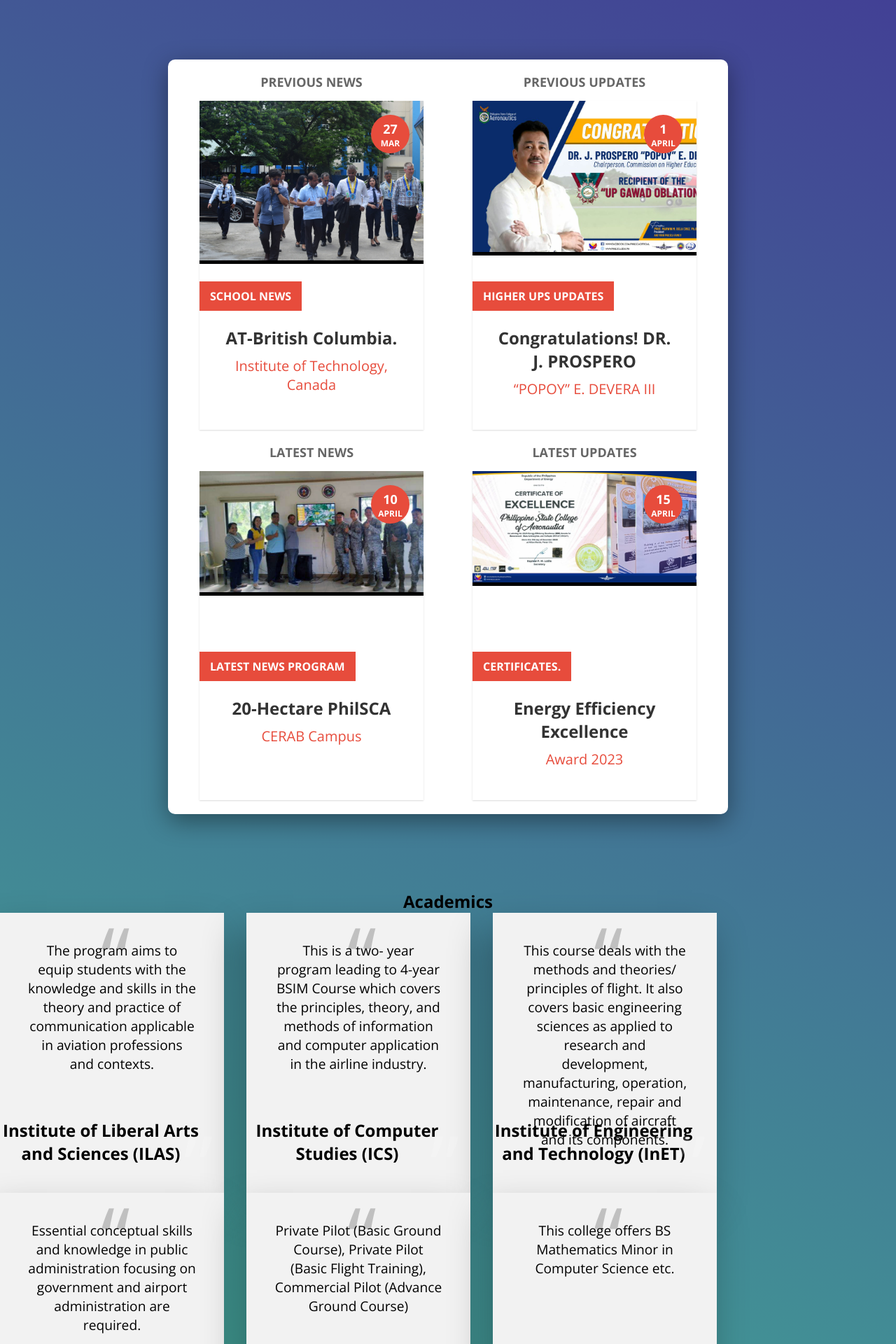
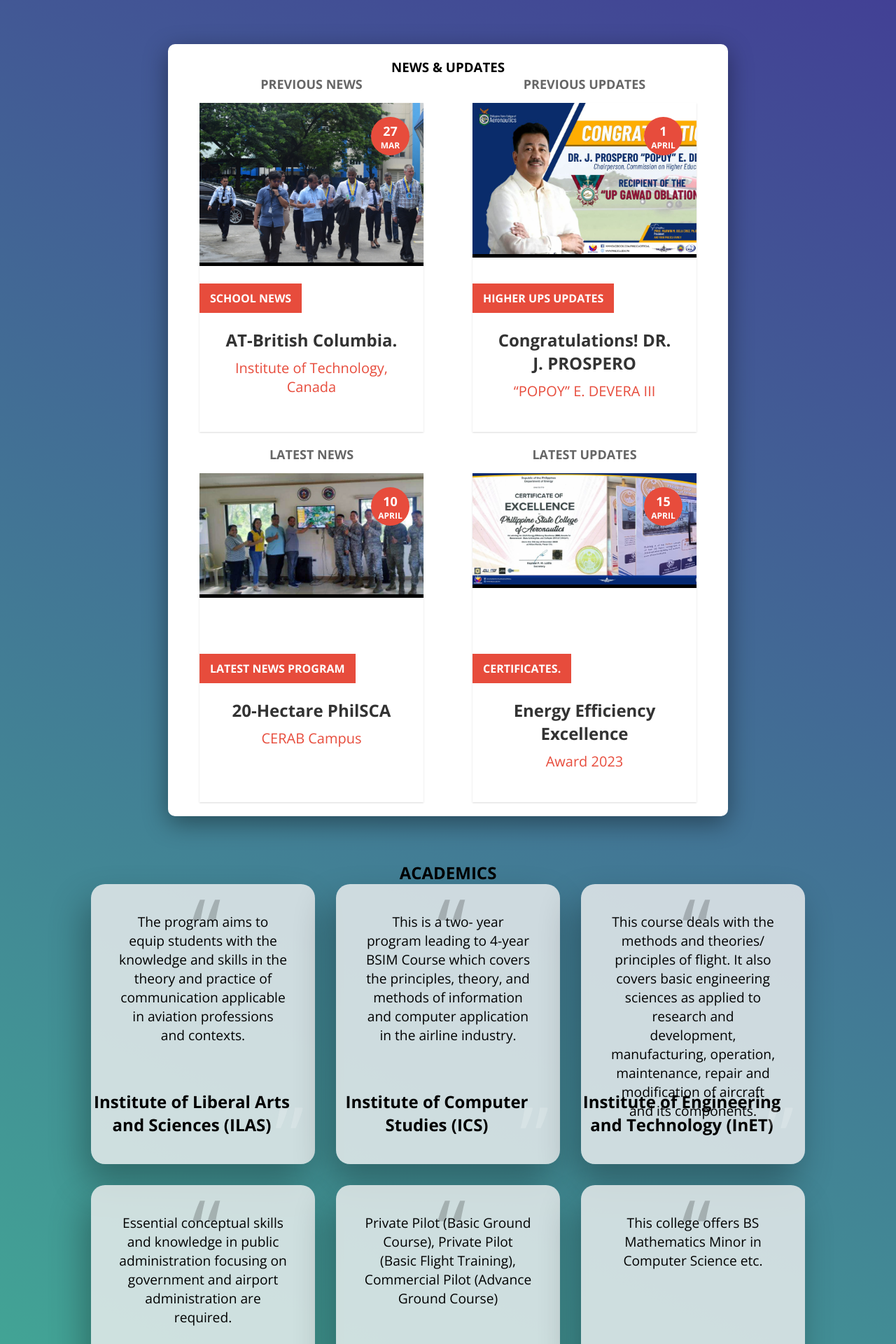
Before and after one commit to LaffeyTaffey/Web-based-Online-Application-Management-for-OJT-Applicants-in-Dota-Aero-Aviation-Corporation, a PHP site: page /landing.html in a window 1280 px wide. Shown: the part 822-2742 px from the top of the page at 70% size. Run offline with PHP 8.4, Linux system fonts and the light colour scheme.

Commit message:
fixed border on academics

```diff
--- a/landing.html
+++ b/landing.html
@@ -27,7 +27,7 @@
         <ul>
             <li><a class="nav-link" href="#home">Home</a></li>
             <li><a class="nav-link" href="#ne&up">News&Updates</a></li>
-            <li><a class="nav-link" href="#acads">ACADEMICS</a></li>
+            <li><a class="nav-link" href="#academics">ACADEMICS</a></li>
             <li><a class="nav-link" href="#col-adm">COLLEGE ADMISSION </a></li>
             <li><a class="nav-link" href="#ojt-adm">ojt admission</a></li>
             <li><a class="nav-link" href="ticket.html">Submit a ticket</a></li>
@@ -60,11 +60,10 @@
             <div class="arrow arrow-right"></div>
         </div>
     </div>
-    <br>
-
     <!--- news & updates --->
-    <main>
+<main>
 <div class="container1" id="ne&up">
+    <h3>NEWS & UPDATES</h3>
         <div class="grid-container">
             <div class="normal">
                 <p class="demo-title">Previous News</p>
@@ -163,11 +162,8 @@
             </div>
 </div>
 </main>
-<br><br>
-
 <!--Acads-->
-<h2 href="#acads">Academics</h2>
-
+<h2 id="academics">ACADEMICS</h2>
 <div class="quotes">
     <div class="card">
         <div class="box box1">
--- a/public/css/academics.css
+++ b/public/css/academics.css
@@ -21,7 +21,11 @@
     min-height: 400px;
     display: flex;
     flex-wrap: wrap;
-    justify-content: space-between;
+    gap: 30px;
+    grid-template-columns: repeat(2, 1fr);
+    justify-content: center;
+    align-items: center;
+    margin: 0 auto;
     z-index: 2;
 }
 
@@ -30,13 +34,14 @@
     width: 25vw;
     height: 50vh;
     min-height: 320px;
-    background: #f2f2f2;
+    background: rgba(242, 242, 242, 0.8);
     overflow: hidden;
     transition: all 0.5s ease-in;
     z-index: 2;
     box-sizing: border-box;
     padding: 30px;
     box-shadow: -10px 25px 50px rgba(0, 0, 0, 0.3);
+    border-radius: 20px;
 }
 
 .quotes .box::before {
--- a/ticket.html
+++ b/ticket.html
@@ -26,7 +26,7 @@
             <ul>
                 <li><a class="nav-link" href="landing.html">Home</a></li>
                 <li><a class="nav-link" href="landing.html#ne&up">News updates</a></li>
-                <li><a class="nav-link" href="landing.html#acads">ACADEMICS</a></li>
+                <li><a class="nav-link" href="landing.html#academics">ACADEMICS</a></li>
                 <li><a class="nav-link" href="landing.html#col-adm">COLLEGE ADMISSION </a></li>
                 <li><a class="nav-link" href="#ojt-adm">ojt admission</a></li>
                 <li><a class="nav-link" href="#ticket">Submit a ticket</a></li>
```
